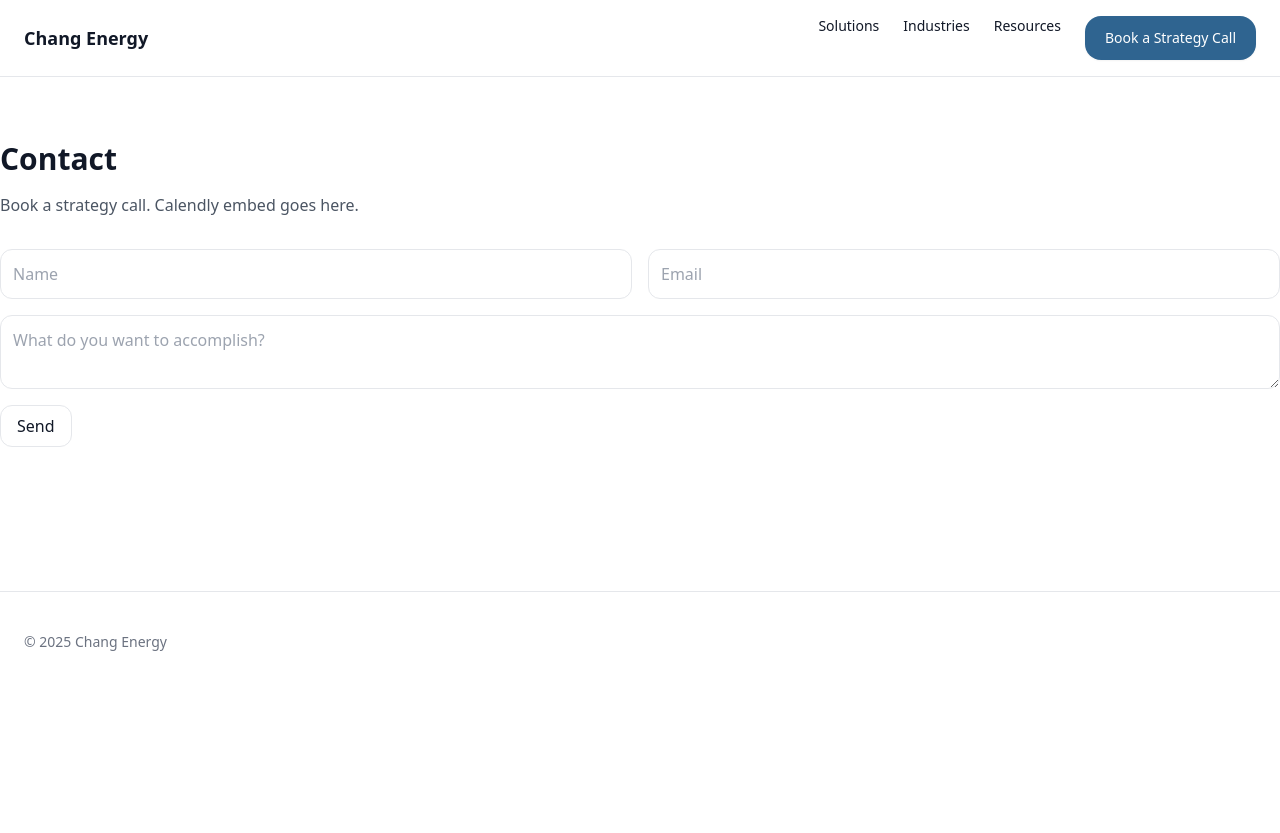
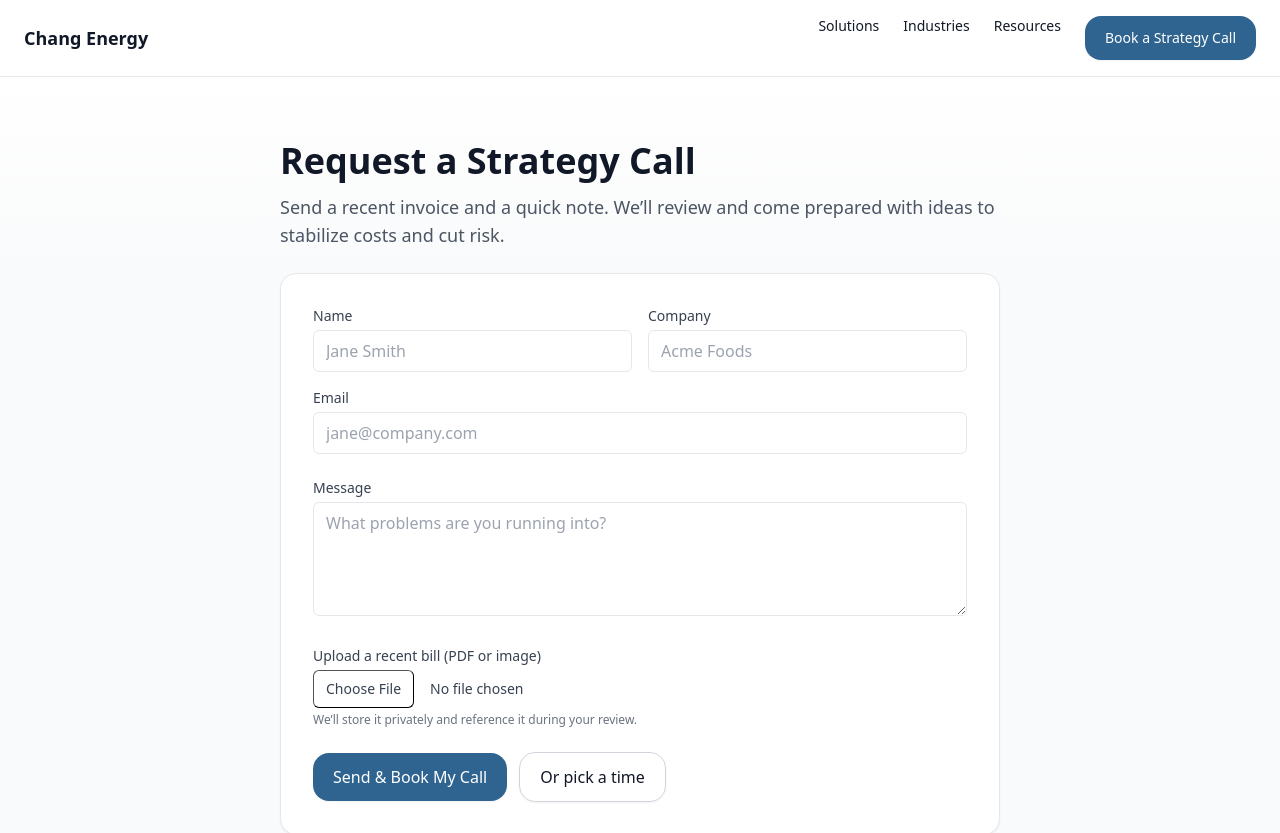
Before and after one commit to Alychang894/chang-energy-site, a Next.js app: page /contact in a window 1280 px wide. Shown: the top 833 px of the page. Before the commit the page ends 800 px from the top, so only its background shows below. Built offline with nearby package versions, Linux system fonts and the light colour scheme.

Commit message:
Update page.tsx

```diff
--- a/app/contact/page.tsx
+++ b/app/contact/page.tsx
@@ -1,14 +1,153 @@
-export default function Page(){
+// app/contact/page.tsx
+"use client";
+
+import { useState } from "react";
+import FadeIn from "../../components/FadeIn";
+
+type State =
+  | { status: "idle" }
+  | { status: "uploading" }
+  | { status: "success"; url: string }
+  | { status: "error"; message: string };
+
+export default function ContactPage() {
+  const [state, setState] = useState<State>({ status: "idle" });
+
+  async function handleSubmit(e: React.FormEvent<HTMLFormElement>) {
+    e.preventDefault();
+    const form = e.currentTarget;
+    const formData = new FormData(form);
+
+    const file = formData.get("bill") as File | null;
+    if (!file || file.size === 0) {
+      return setState({ status: "error", message: "Please attach a recent bill (PDF or image)." });
+    }
+
+    try {
+      setState({ status: "uploading" });
+      const res = await fetch("/api/upload", {
+        method: "POST",
+        body: formData,
+      });
+
+      if (!res.ok) throw new Error(`Upload failed (${res.status})`);
+      const data = (await res.json()) as { ok: boolean; url?: string; message?: string };
+      if (!data.ok) throw new Error(data.message || "Upload failed");
+
+      setState({ status: "success", url: data.url! });
+      form.reset();
+    } catch (err: any) {
+      setState({ status: "error", message: err.message || "Upload failed" });
+    }
+  }
+
   return (
-    <section className="py-16">
-      <h1 className="text-3xl font-semibold">Contact</h1>
-      <p className="mt-4 text-gray-600">Book a strategy call. Calendly embed goes here.</p>
-      <form className="mt-8 grid md:grid-cols-2 gap-4">
-        <input className="border rounded-xl p-3" placeholder="Name"/>
-        <input className="border rounded-xl p-3" placeholder="Email"/>
-        <textarea className="border rounded-xl p-3 md:col-span-2" placeholder="What do you want to accomplish?"/>
-        <button className="border rounded-xl px-4 py-2 w-fit">Send</button>
-      </form>
-    </section>
-  )
+    <main className="bg-gray-50 min-h-screen">
+      <div className="relative isolate">
+        <div className="pointer-events-none absolute inset-0 bg-gradient-to-b from-white to-gray-50" />
+        <div className="relative mx-auto max-w-3xl px-6 pt-16 pb-6">
+          <FadeIn>
+            <h1 className="text-4xl font-bold text-gray-900">Request a Strategy Call</h1>
+            <p className="mt-3 text-lg text-gray-600">
+              Send a recent invoice and a quick note. We’ll review and come prepared with
+              ideas to stabilize costs and cut risk.
+            </p>
+          </FadeIn>
+        </div>
+      </div>
+
+      <div className="mx-auto max-w-3xl px-6 pb-20">
+        <FadeIn>
+          <form
+            onSubmit={handleSubmit}
+            className="rounded-2xl border bg-white p-8 shadow-sm space-y-6"
+          >
+            <div className="grid md:grid-cols-2 gap-4">
+              <div>
+                <label className="block text-sm font-medium text-gray-700">Name</label>
+                <input
+                  name="name"
+                  required
+                  className="mt-1 w-full rounded-md border px-3 py-2 focus:outline-none focus:ring-2 focus:ring-indigo-200"
+                  placeholder="Jane Smith"
+                />
+              </div>
+              <div>
+                <label className="block text-sm font-medium text-gray-700">Company</label>
+                <input
+                  name="company"
+                  className="mt-1 w-full rounded-md border px-3 py-2 focus:outline-none focus:ring-2 focus:ring-indigo-200"
+                  placeholder="Acme Foods"
+                />
+              </div>
+              <div className="md:col-span-2">
+                <label className="block text-sm font-medium text-gray-700">Email</label>
+                <input
+                  name="email"
+                  type="email"
+                  required
+                  className="mt-1 w-full rounded-md border px-3 py-2 focus:outline-none focus:ring-2 focus:ring-indigo-200"
+                  placeholder="jane@company.com"
+                />
+              </div>
+            </div>
+
+            <div>
+              <label className="block text-sm font-medium text-gray-700">Message</label>
+              <textarea
+                name="message"
+                rows={4}
+                className="mt-1 w-full rounded-md border px-3 py-2 focus:outline-none focus:ring-2 focus:ring-indigo-200"
+                placeholder="What problems are you running into?"
+              />
+            </div>
+
+            <div>
+              <label className="block text-sm font-medium text-gray-700">
+                Upload a recent bill (PDF or image)
+              </label>
+              <input
+                name="bill"
+                type="file"
+                accept=".pdf,image/*"
+                required
+                className="mt-1 block w-full text-sm text-gray-700 file:mr-4 file:rounded-md file:border file:bg-white file:px-3 file:py-2 file:text-gray-700 hover:file:bg-gray-50"
+              />
+              <p className="mt-1 text-xs text-gray-500">
+                We’ll store it privately and reference it during your review.
+              </p>
+            </div>
+
+            <div className="flex items-center gap-3">
+              <button
+                type="submit"
+                disabled={state.status === "uploading"}
+                className="btn btn-primary disabled:opacity-60"
+              >
+                {state.status === "uploading" ? "Uploading…" : "Send & Book My Call"}
+              </button>
+              <a
+                href="https://calendly.com" // <- swap with your scheduler
+                target="_blank"
+                className="btn btn-outline"
+              >
+                Or pick a time
+              </a>
+            </div>
+
+            {state.status === "success" && (
+              <div className="rounded-md bg-green-50 p-3 text-sm text-green-800">
+                Thanks! Your file was received. (Private URL: {state.url})
+              </div>
+            )}
+            {state.status === "error" && (
+              <div className="rounded-md bg-red-50 p-3 text-sm text-red-800">
+                {state.message}
+              </div>
+            )}
+          </form>
+        </FadeIn>
+      </div>
+    </main>
+  );
 }
```
